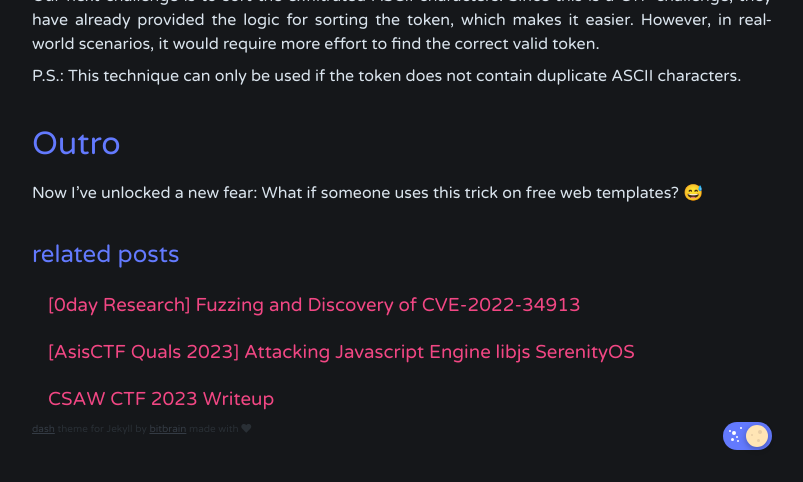
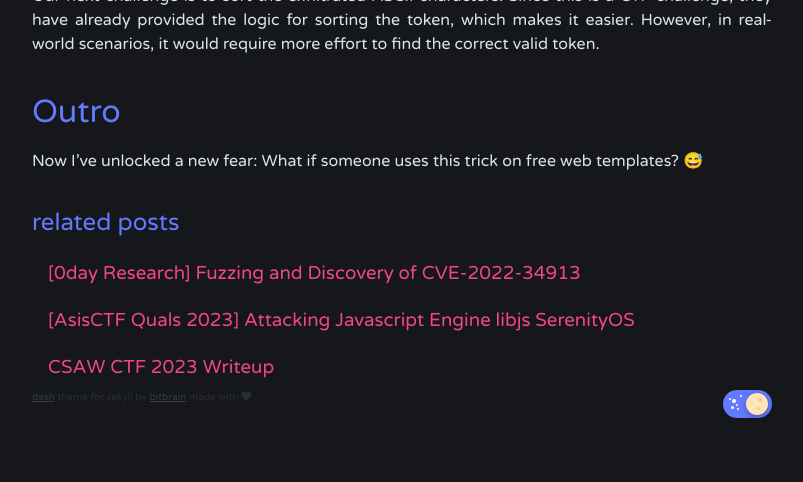
Before and after one commit to tripoloski1337/tripoloski1337.github.io, a Jekyll site: the page built from _posts/2024-07-24-exfil-using-only-css.md, in a window 1280 px wide and 900 px high, scrolled down 10227 px, cut to the strip 418-900 px from the top of the window. Shown: the whole strip, without its empty margins (238-1041 px from the left). Built offline with Jekyll 4.4.1, drawn with Linux system fonts in a browser that asks for light colours; comment, search, counter and statistics services are not loaded; after the commit the page ends 11095 px from its top, so only the background shows below that.

Commit message:
fix words

```diff
--- a/_posts/2024-07-24-exfil-using-only-css.md
+++ b/_posts/2024-07-24-exfil-using-only-css.md
@@ -446,7 +446,6 @@ The attacker’s listener will obtain all the information, but in a random seque
 
 Our next challenge is to sort the exfiltrated ASCII characters. Since this is a CTF challenge, they have already provided the logic for sorting the token, which makes it easier. However, in real-world scenarios, it would require more effort to find the correct valid token.
 
-P.S.: This technique can only be used if the token does not contain duplicate ASCII characters.
 
 # Outro
 
```
